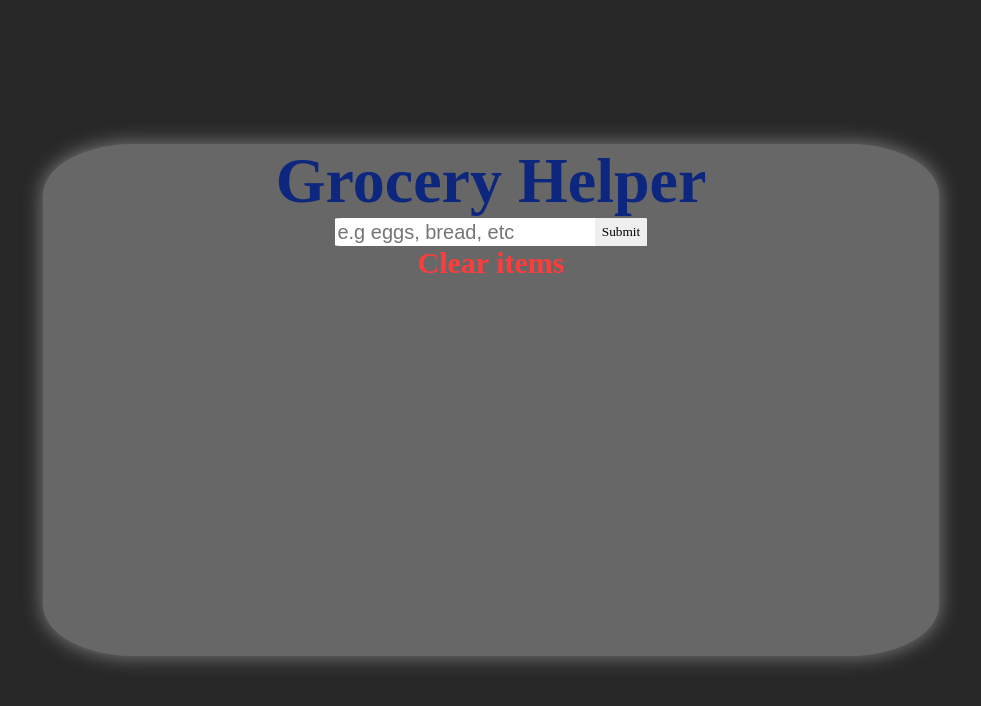
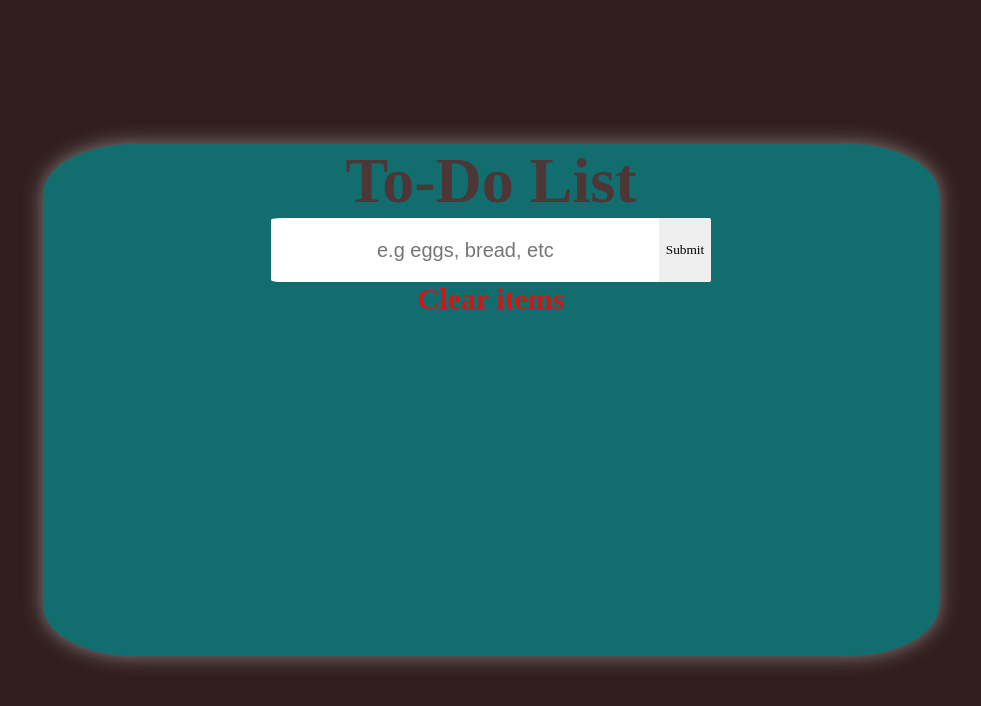
Before and after one commit to joshpman/TodoList, a plain HTML site: page index.html in a window 1280 px wide. Shown: the whole page, without its empty margins (149-1130 px from the left). Drawn offline with Linux system fonts and the light colour scheme; files that its build step writes are made by us from their sources; files whose address does not match are found by name; a web font is replaced by a local one.

Commit message:
Basic Restyling

```diff
--- a/index.html
+++ b/index.html
@@ -4,15 +4,16 @@
     <meta charset="UTF-8">
     <meta http-equiv="X-UA-Compatible" content="IE=edge">
     <meta name="viewport" content="width=device-width, initial-scale=1.0">
-    <title>Groceries??</title>
+    <meta name="description" content="Simple to-do list webpage">
+    <title>To Do</title>
     <link rel="preconnect" href="https://fonts.googleapis.com">
     <link rel="preconnect" href="https://fonts.gstatic.com" crossorigin>
     <link href="https://fonts.googleapis.com/css2?family=Inter:wght@400;700&display=swap" rel="stylesheet">
-    <link rel="stylesheet" href="index.css">
+    <link rel="stylesheet" href="styles/index.css">
 </head>
 <body class="main__body">
     <div class="list__container">
-        <h1 class="list__title">Grocery Helper</h1>
+        <h1 class="list__title">To-Do List</h1>
         <div class="insert__wrapper">
             <input type="text" id="item__input" placeholder="e.g eggs, bread, etc">
             <button type="submit" id="submit__button">Submit</button>
--- a/styles/script.js
+++ b/script.js
@@ -12,7 +12,7 @@ function addItem(){
         const newItem = document.querySelector(".test").cloneNode(true);
         newItem.querySelector(".test__input").placeholder=item;
         document.getElementsByClassName("item__list")[0].appendChild(newItem);
-
+        document.getElementsByClassName("test__input")[0].addEventListener('click', strike());
     }
 }
 
@@ -52,7 +52,12 @@ function clearAll(){
     let listItems = document.querySelector(".item__list");
     let arr = Array.from(listItems.querySelectorAll("li"));
     for(let i = 1; i<arr.length; i++){
-        console.log("Bump");
         arr[i].remove();
     }
 }
+
+function strike(event){
+   // const target = event.target;
+    //const listItem = target.closest('.test');
+    console.log(listItem);
+}
--- a/styles/index.css
+++ b/styles/index.css
@@ -1,10 +1,6 @@
-@font-face {
-    font-family: 'WebFont';
-    src: url('fonts/BebasNeue-Regular.ttf');
-}
 :root{
-    --background-color: #292828;
-    --container-background: #686767;
+    --background-color: #321E1E;
+    --container-background: #116D6E;
     --shadow-color: #9e9b9bc5;
 }
  *{
@@ -34,7 +30,7 @@
 .list__title{
     font-size: 5vw;
     font-weight: bolder;
-    color: #0d277e;
+    color: #4E3636;
     font-family: 'WebFont';
 }
 
@@ -46,9 +42,10 @@
     justify-content: center;
 }
 #item__input{
+    text-align: center;
     font-size: 20px;
-    width: 20vw;
-    height: 3vh;
+    width: 30vw;
+    height: 7.5vh;
     margin: 0;
     padding: 0;
     border-color: transparent;
@@ -99,7 +96,7 @@ img:hover{
 .clear__items{
     background-color: transparent;
     border: none;
-    color: rgb(255, 60, 60);
+    color: #CD1818;
     font-size: 30px;
     font-weight: bold;
     font-family: 'WebFont'
@@ -107,3 +104,7 @@ img:hover{
 .clear__items:hover{
     cursor: pointer;
 }
+.edit{
+    width: 30px;
+    height: 30px;
+}
```
Also changed, not shown: icons/edit.svg (added), icons/trash.svg (added).
